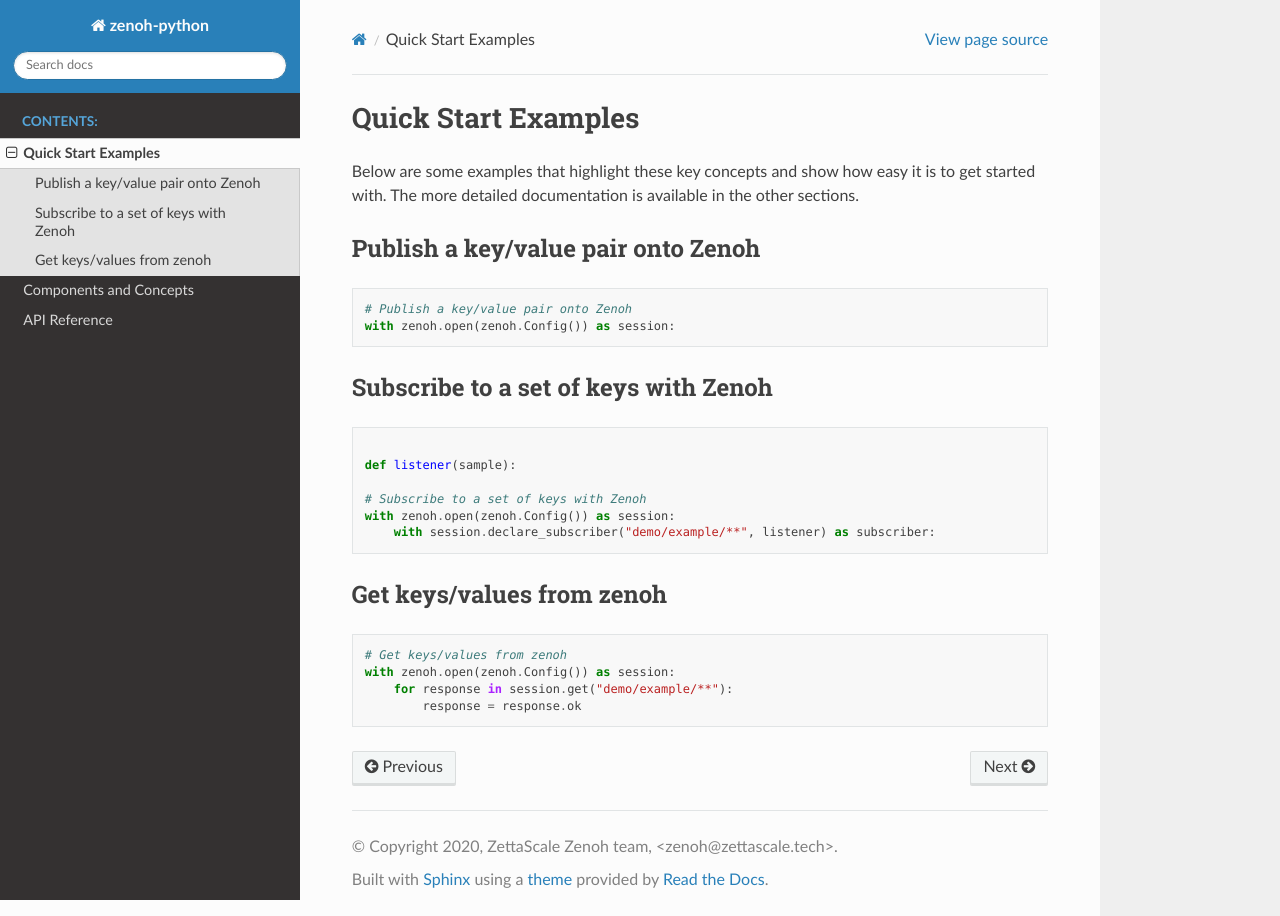
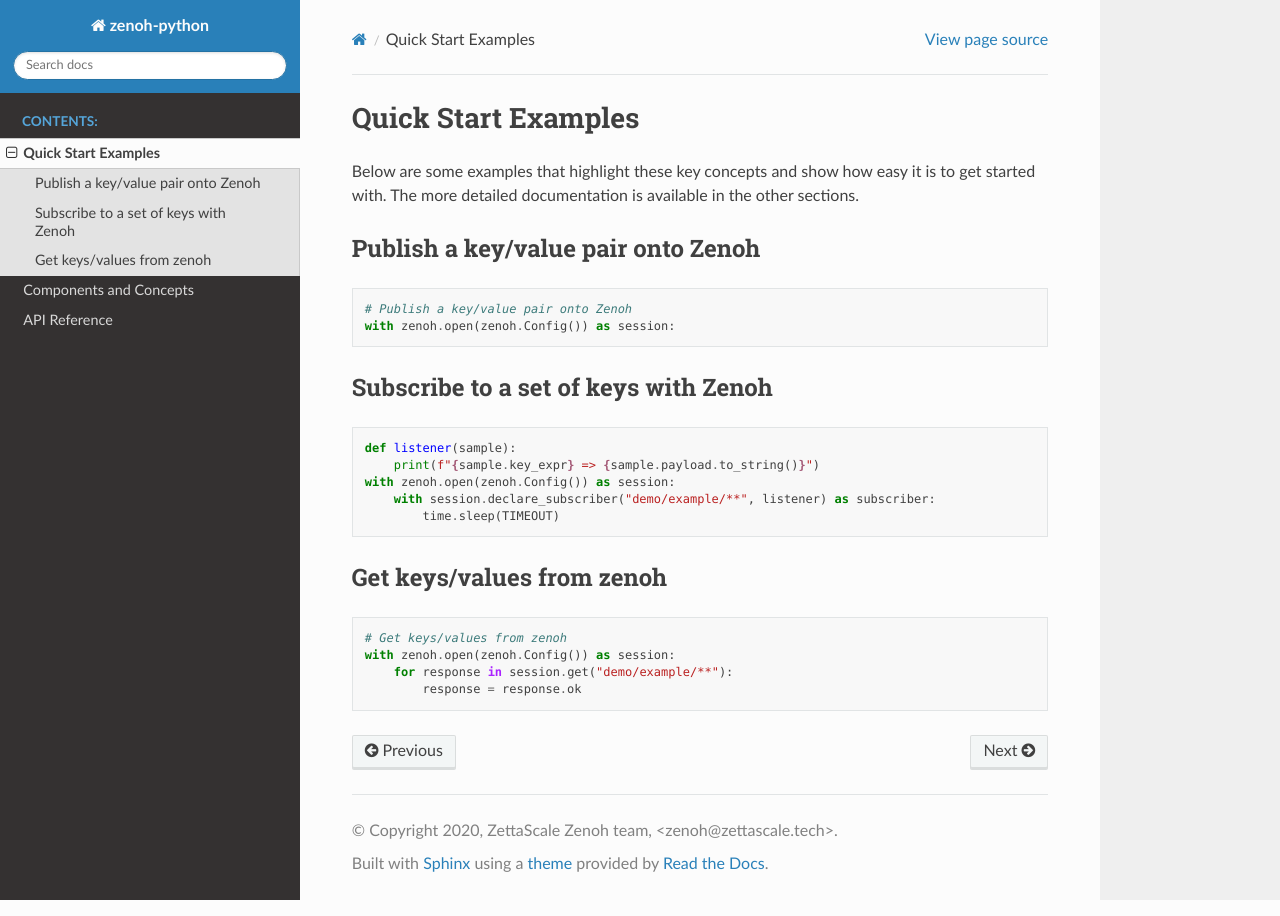
Before and after one commit to eclipse-zenoh/zenoh-python, a Sphinx documentation site: the page built from docs/quickstart.rst, in a window 1280 px wide. Built offline with Sphinx 7.4.7 and the Read the Docs theme 3.1.0, drawn with Linux system fonts in a browser that asks for light colours.

Commit message:
better reporting

```diff
--- a/docs/examples/quickstart_sub.py
+++ b/docs/examples/quickstart_sub.py
@@ -2,6 +2,7 @@
 
 import zenoh
 
+TIMEOUT = 1
 # DOC_EXAMPLE_START
 
 def listener(sample):
@@ -11,5 +12,5 @@
 # Subscribe to a set of keys with Zenoh
 with zenoh.open(zenoh.Config()) as session:
     with session.declare_subscriber("demo/example/**", listener) as subscriber:
-        time.sleep(60)
+        time.sleep(TIMEOUT)
 # DOC_EXAMPLE_END
--- a/docs/quickstart.rst
+++ b/docs/quickstart.rst
@@ -30,7 +30,7 @@
 
 .. literalinclude:: examples/quickstart_sub.py
    :language: python
-   :lines: 6-7,10-13
+   :lines: 8-9,13-15
 
 Get keys/values from zenoh
 --------------------------
```
Also changed, not shown: 1 other file.
